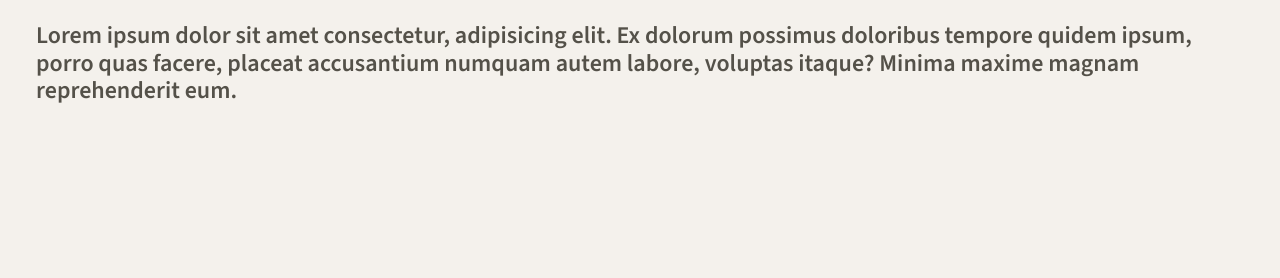
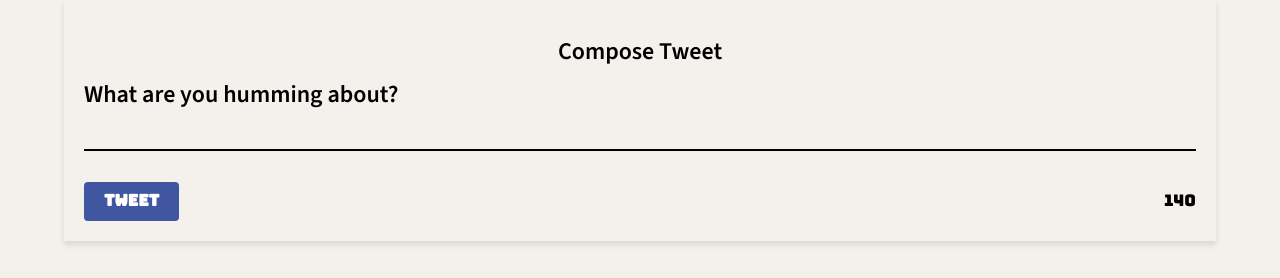
Before and after one commit to Kalaybot/tweeter, a website: page public/index.html in a window 1280 px wide. Shown: the part 522-800 px from the top of the page. Drawn offline with nearby package versions, Linux system fonts and the light colour scheme.

Commit message:
Add form to compose new tweet,style new-tweet

```diff
--- a/public/index.html
+++ b/public/index.html
@@ -23,6 +23,9 @@
 
     <!-- Header (Avatar/Name) -->
     <link rel="stylesheet" href="/styles/header.css" type="text/css" />
+
+    <!-- New Tweets -->
+     <link rel="stylesheet" href="/styles/new-tweet.css" type="text/css" />
 
     <!-- External JS -->
     <script src="https://ajax.googleapis.com/ajax/libs/jquery/3.4.1/jquery.min.js"></script>
@@ -56,7 +59,17 @@
 
     <!-- Page-specific (main) content here -->
     <main class="container">
-      <p>Lorem ipsum dolor sit amet consectetur, adipisicing elit. Ex dolorum possimus doloribus tempore quidem ipsum, porro quas facere, placeat accusantium numquam autem labore, voluptas itaque? Minima maxime magnam reprehenderit eum.</p>
+      <section class="new-tweet">
+        <h2>Compose Tweet</h2>
+        <form action="/tweets" method="POST">
+          <label for="tweet-text">What are you humming about?</label>
+          <textarea name="text" id="tweet-text"></textarea>
+          <footer class="form-footer">
+            <button type="submit">Tweet</button>
+            <output name="counter" class="counter" for="tweet-text">140</output>
+          </footer>
+        </form>
+      </section>
     </main>
   </body>
 </html>
--- a/public/styles/layout.css
+++ b/public/styles/layout.css
@@ -27,10 +27,7 @@ body {
  */
 
 .container {
-  width: 140;
-  display: flex;
-  align-items: center;
-  justify-content: center;
-  padding: 0 1.5em;
-  background-color: #f4f1ec;
+  width: 90%;
+  margin: 0 auto;
+  background-color: inherit;
 }
--- /dev/null
+++ b/public/styles/new-tweet.css
@@ -0,0 +1,68 @@
+
+/* Styling the new-tweet section */
+.new-tweet {
+  padding: 20px;
+  box-shadow: 0px 4px 6px rgba(0, 0, 0, 0.1); /* Subtle shadow */
+}
+
+/* Header styling */
+.new-tweet h2 {
+  text-align: center;
+  font-family: 'Source Sans 3', sans-serif;
+  font-weight: 600;
+  font-size: 24px;
+  color: black;
+  margin-bottom: 15px;
+}
+
+/* Label styling */
+.new-tweet label {
+  font-family: 'Source Sans 3', sans-serif;
+  font-weight: 600;
+  margin-bottom: 8px;
+  color: black;
+}
+
+/* Textarea styling */
+#tweet-text {
+  width: 100%;
+  border: none;
+  border-bottom: 2px solid black; /* Bottom border */
+  background-color: transparent;
+  font-family: 'Source Sans 3', sans-serif;
+  font-size: 16px;
+  outline: none;
+  resize: none;
+  margin-bottom: 15px;
+}
+
+#tweet-text:focus {
+  border-bottom: 2px solid #006969; /* Highlighted border on focus */
+}
+
+form footer {
+  display: flex; /* Enable flexbox layout */
+  justify-content: space-between; /* Space out the button and counter */
+  align-items: center; /* Vertically center them */
+  margin-top: 10px; /* Add spacing above the footer if needed */
+}
+
+/* Button styling */
+.new-tweet button {
+  background-color: #4056a1; /* Blue color */
+  color: #fff;
+  font-family: 'Bungee', sans-serif;
+  font-size: 16px;
+  font-weight: bold;
+  padding: 10px 20px;
+  border: none;
+  border-radius: 4px;
+  cursor: pointer;
+}
+
+.counter {
+  display: inline-block; /* Keep the counter inline */
+  font-family: 'Bungee', sans-serif;
+  font-size: 16px;
+  color: black;
+}
--- a/server/data-files/initial-tweets.json
+++ b/server/data-files/initial-tweets.json
@@ -8,7 +8,7 @@
     "content": {
       "text": "If I have seen further it is by standing on the shoulders of giants"
     },
-    "created_at": 1733002697300
+    "created_at": 1733155022222
   },
   {
     "user": {
@@ -19,6 +19,6 @@
     "content": {
       "text": "Je pense , donc je suis"
     },
-    "created_at": 1733089097300
+    "created_at": 1733241422222
   }
 ]
```
Also changed, not shown: server/index.js (+11 -0 lines).
